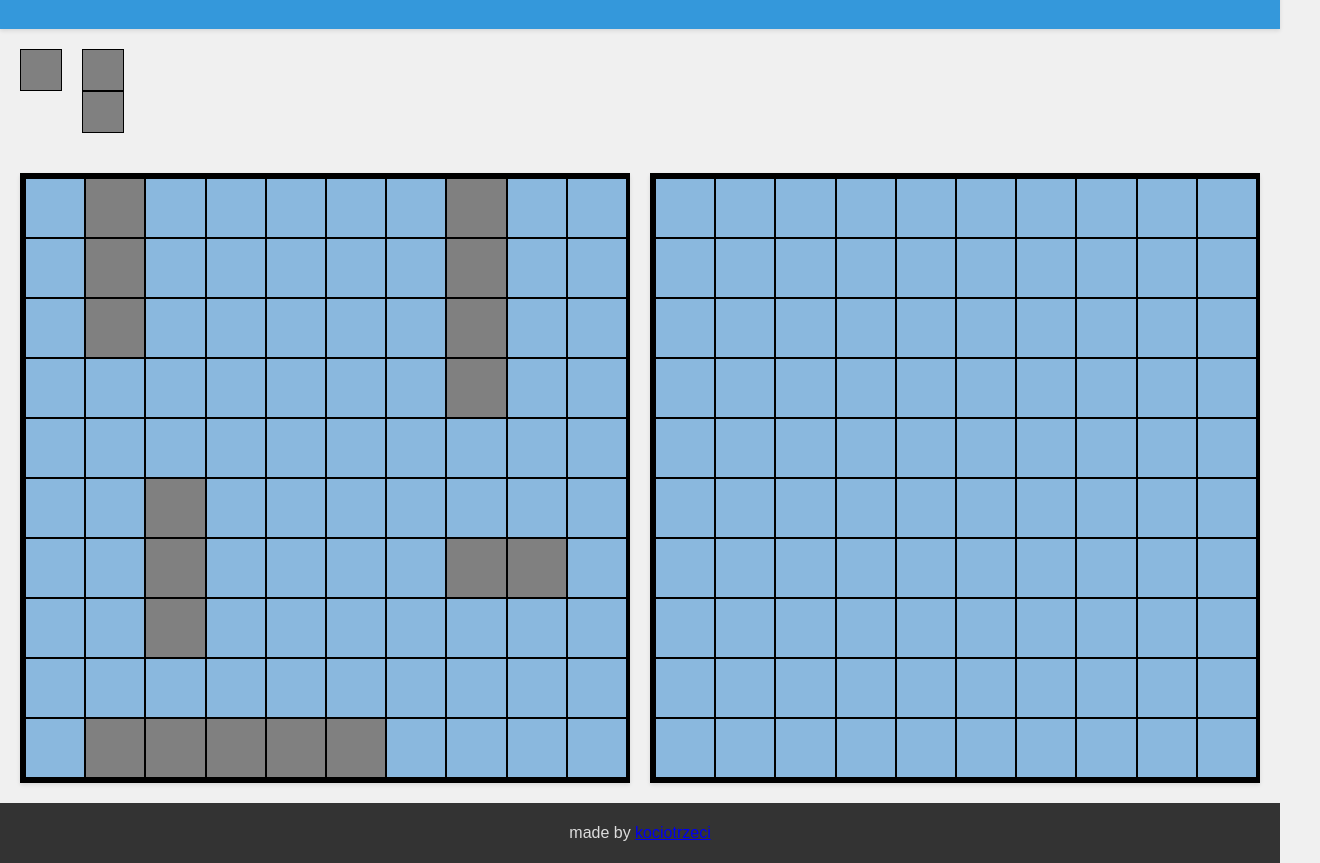
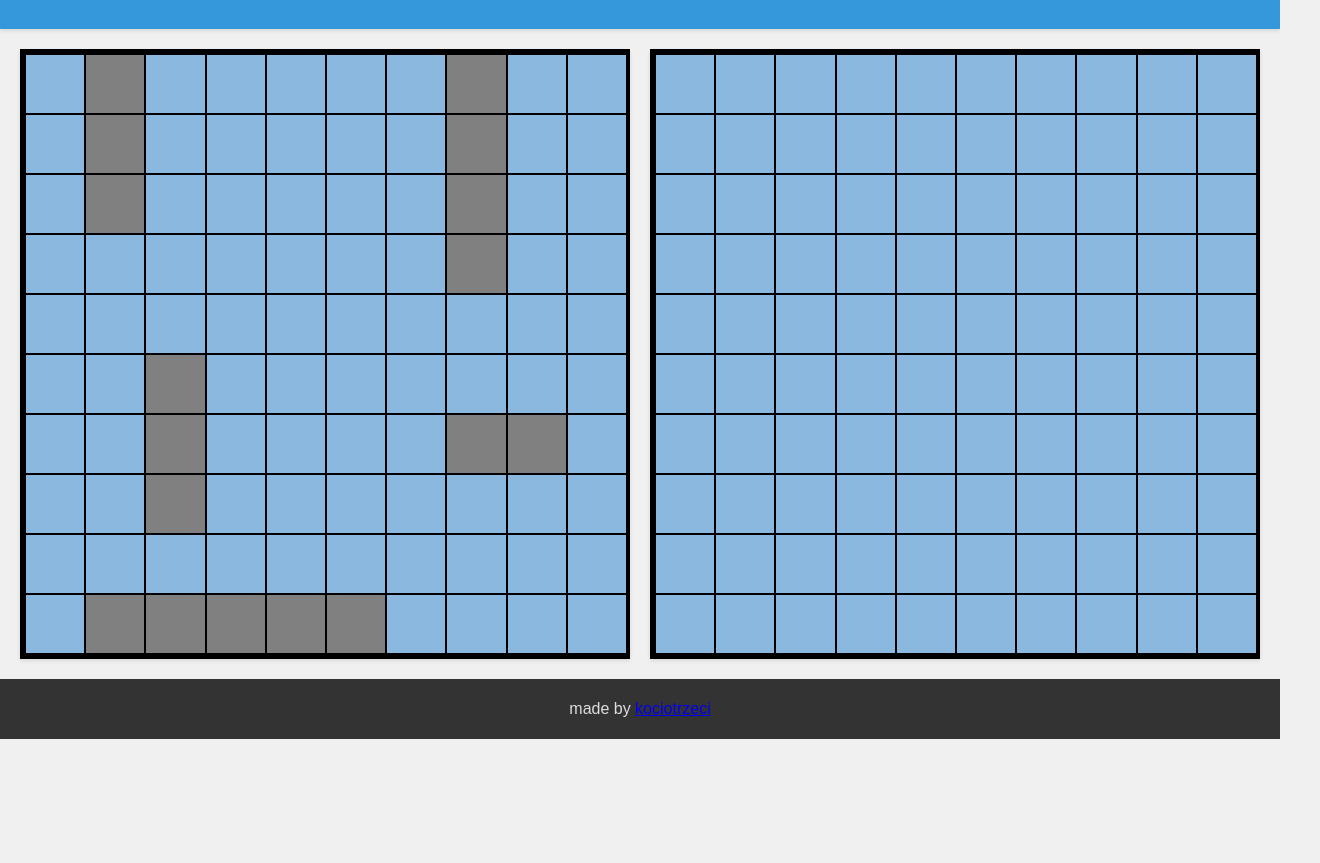
Before and after one commit to kociotrzeci/battleships, a plain HTML site: page index.html in a window 1280 px wide. Shown: the part 72-935 px from the top of the page, 1320 px wide, since content can reach past the window. After the commit the page ends 811 px from the top, so only its background shows below. Drawn offline with Linux system fonts and the light colour scheme.

Commit message:
reverting to usable state, project finish

```diff
--- a/index.html
+++ b/index.html
@@ -10,15 +10,6 @@
     <div id="header">
       <p>Battleships</p>
     </div>
-    <div id="menuBar">
-      <div draggable="true" ondragstart='drag(event)'>
-        <div class="cell ship" id="1"></div>
-      </div>
-      <div draggable="true">
-        <div class="cell ship" id="2"></div>
-        <div class="cell ship" id="2"></div>
-      </div>
-            </div>
       <div id="content">
         <div id="left-panel"></div>
         <div id="right-panel"></div>
```
Also changed, not shown: main.js (+1 -1 lines).
